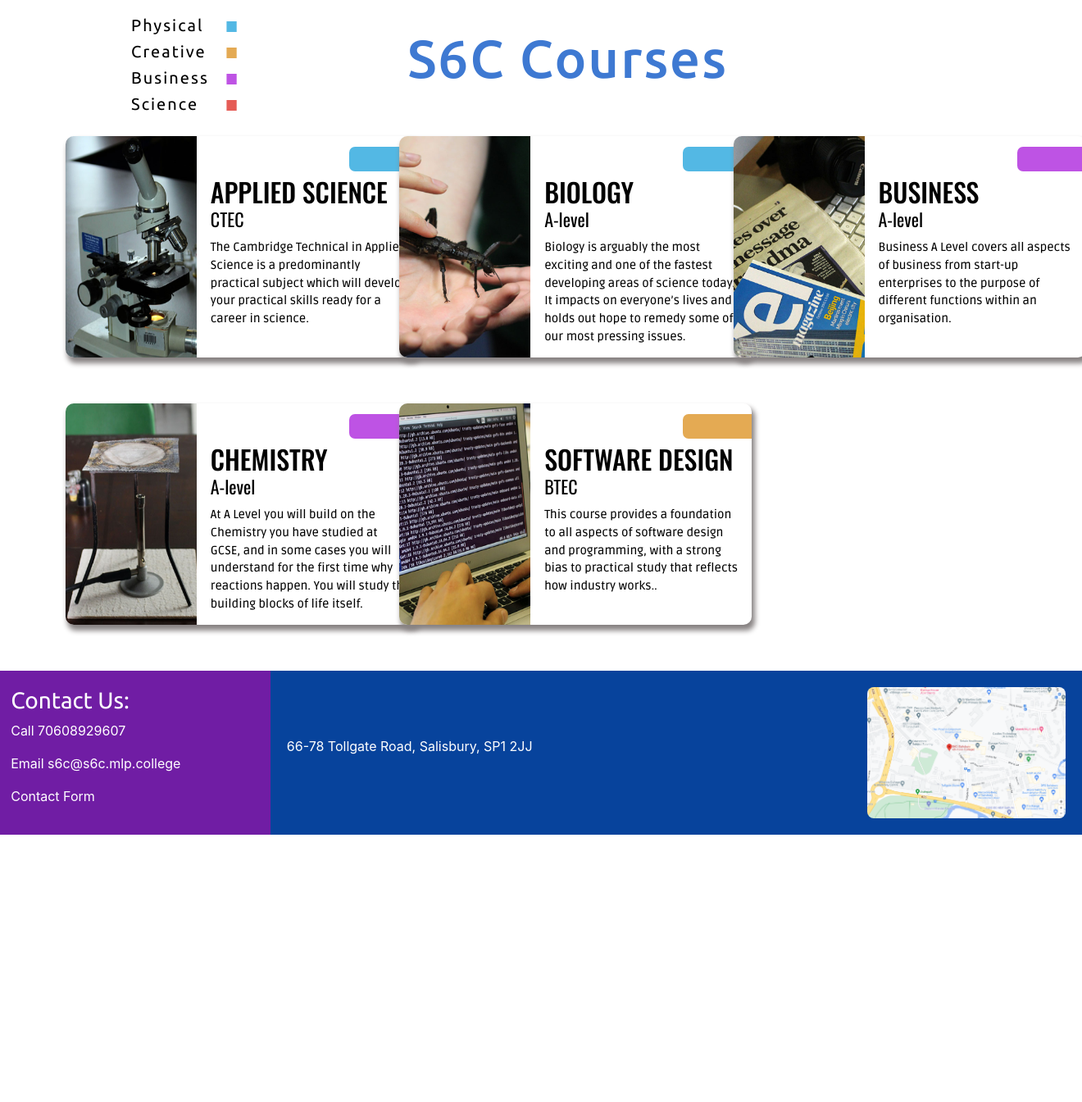
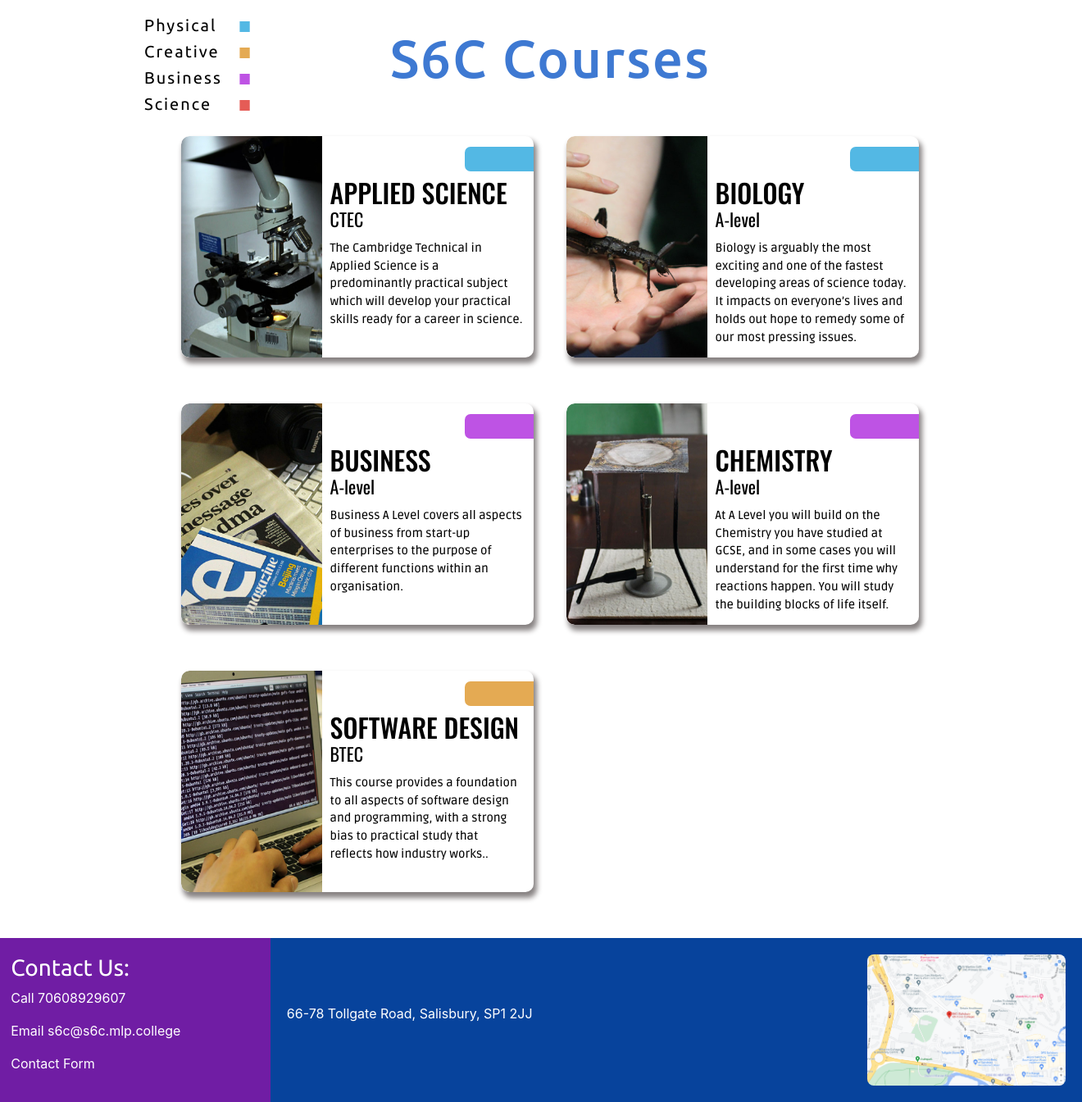
Before and after one commit to toby-mortimer/assignment1.3, a Flask app: page /courses in a window 1320 px wide. Shown: the part 100-1444 px from the top of the page at 82% size. Before the commit the page ends 1118 px from the top, so only its background shows below. Run offline with Flask 2, Linux system fonts and the light colour scheme.

Commit message:
made it a little more responsive

```diff
--- a/static/course.css
+++ b/static/course.css
@@ -1,17 +1,29 @@
-
 .container-fluid {
-    padding-left: 5rem;
-    padding-right: 3rem;
+    padding-left: 6rem;
+    padding-right: 4rem;
 }
 
 .top-part {
     display: grid;
-    grid-template-columns: 35% 65%;
+    grid-template-columns: 30% 70%;
     grid-template-rows: 100%;
     height: 150px;
     width: 100%;
     align-items: center;
     margin-bottom: 1rem;
+    column-gap: 2rem;
+}
+
+@media screen and (max-width: 1099px) {
+    .top-part {
+        transform: scale(0.8);
+    }
+}
+
+@media screen and (max-width: 905px) {
+    h1.title-heading {
+        display: none;
+    }
 }
 
 .wrapper {
@@ -61,23 +73,26 @@
     gap: 2rem;
 }
 
+.cards {
+    display: grid;
+    grid-template-columns: repeat(auto-fit, 470px);
+    justify-content: center;
+}
+
 .course-card {
     display: grid;
     height: 270px;
     width: 430px;
+    max-width: 100%;
     grid-template-columns: 40% 60%;
     grid-template-rows: 100%;
+    overflow: hidden;
+    position: relative;
     border-radius: 10px;
     margin-bottom: 2rem;
     box-shadow: 3px 6px 6px 1px #888383;
     transition: all 0.3s ease-in-out;
 }
-
-@media screen and (max-width: 600px) {
-    .course-card {
-       width: 100%;
-    }
- }
 
 a:link {
     text-decoration: none;
@@ -91,23 +106,31 @@ a:link {
 
 .course-img {
     height: 270px;
-    width: 160px;
+    width: 100%;
     border-radius: 10px 0 0 10px;
 }
 
 #desc{
-    margin-left: 0.3rem;
-    padding-right: 0.6rem;
-    font-size: 10px;
+    padding-left: 0.6rem;
+    padding-bottom: 2rem;
+    width: 95%;
+    height: 100%;
 }
 
 #tags {
     height: 30px;
     width: 84px;
     margin-top: 0.8rem;
-    margin-left: 10.574rem;
     margin-bottom: 0.4rem;
     border-radius: 7px 0 0 7px;
+}
+
+.t-wrap {
+    height: 50px;
+    width: 100%;
+    display: flex;
+    align-items: center;
+    justify-content: flex-end;
 }
 
 .key-science {
@@ -123,7 +146,7 @@ a:link {
     background-color: #E4AA53;
 }
 
-h1.card-title {
+.card-title {
     font-family: 'Oswald', sans-serif;
     font-weight: 500;
     color: black;
@@ -131,7 +154,7 @@ h1.card-title {
     margin-bottom: 0;
 }
 
-h2.card-sub {
+.card-sub {
     font-family: 'Oswald', sans-serif;
     font-weight: 400;
     color: black;
--- a/templates/course.html
+++ b/templates/course.html
@@ -30,15 +30,18 @@
         </div>
     </div>
 
-      <div class="row row-cols-1 row-cols-sm-2 row-cols-md-3 row-cols-lg-3 row-cols-xl-3">
+      <div class="cards">
             <div class="col mb-4">
                 <a href="/" class="course-link">
                     <div class="course-card">
                         <div class="grid">
                             <img class="course-img" src="static/applied.png">
                         </div>
-                        <div class="grid" id="desc">
+                        <div class="grid" id="text">
+                            <div class="t-wrap">
                                 <div class="key-science" id="tags"></div>
+                            </div>
+                            <div class="desc-wrap" id="desc">
                                 <h1 class="card-title">APPLIED SCIENCE</h1>
                                 <h2 class="card-sub">CTEC</h2>
                                 <p class="description">The Cambridge Technical in Applied Science is a predominantly
@@ -46,7 +49,7 @@
                                     a career in science.</p>
                             </div>
                         </div>
-
+                    </div>
                 </a>
             </div>
 
@@ -56,13 +59,18 @@
                         <div class="grid">
                             <img class="course-img" src="static/bio.png">
                         </div>
-                        <div class="grid" id="desc">
+                        <div class="grid" id="text">
+                            <div class="t-wrap">
                                 <div class="key-science" id="tags"></div>
+                            </div>
+                            <div class="desc-wrap" id="desc">
                                 <h1 class="card-title">BIOLOGY</h1>
                                 <h2 class="card-sub">A-level</h2>
                                 <p class="description">Biology is arguably the most exciting and one of the fastest
                                     developing areas of science today. It impacts on everyone’s lives
                                     and holds out hope to remedy some of our most pressing issues.</p>
+                            </div>
+
                         </div>
                     </div>
                 </a>
@@ -74,13 +82,18 @@
                         <div class="grid">
                             <img class="course-img" src="static/business-ALEVEL.png">
                         </div>
-                        <div class="grid" id="desc">
+                        <div class="grid" id="text">
+                            <div class="t-wrap">
                                 <div class="key-business" id="tags"></div>
+                            </div>
+                            <div class="desc-wrap" id="desc">
                                 <h1 class="card-title">BUSINESS</h1>
                                 <h2 class="card-sub">A-level</h2>
                                 <p class="description">Business A Level covers all aspects of business from start-up
                                     enterprises to the purpose of different functions within an
                                     organisation.</p>
+                            </div>
+
                         </div>
                     </div>
                 </a>
@@ -92,14 +105,19 @@
                         <div class="grid">
                             <img class="course-img" src="static/chem.png">
                         </div>
-                        <div class="grid" id="desc">
+                        <div class="grid" id="text">
+                            <div class="t-wrap">
                                 <div class="key-business" id="tags"></div>
+                            </div>
+                            <div class="desc-wrap" id="desc">
                                 <h1 class="card-title">CHEMISTRY</h1>
                                 <h2 class="card-sub">A-level</h2>
                                 <p class="description">At A Level you will build on the Chemistry you have studied at
                                     GCSE, and in some cases you will understand for the first time
                                     why reactions happen. You will study the building blocks of life
                                     itself.</p>
+                            </div>
+
                         </div>
                     </div>
                 </a>
@@ -111,13 +129,18 @@
                         <div class="grid">
                             <img class="course-img" src="static/software.png">
                         </div>
-                        <div class="grid" id="desc">
+                        <div class="grid" id="text">
+                            <div class="t-wrap">
                                 <div class="key-creative" id="tags"></div>
+                            </div>
+                            <div class="desc-wrap" id="desc">
                                 <h1 class="card-title">SOFTWARE DESIGN</h1>
                                 <h2 class="card-sub">BTEC</h2>
                                 <p class="description">This course provides a foundation to all aspects of software
                                 design and programming, with a strong bias to practical study
                                 that reflects how industry works..</p>
+                            </div>
+
                         </div>
                     </div>
                 </a>
```
Lines whose indentation alone changed are shown as unchanged.
